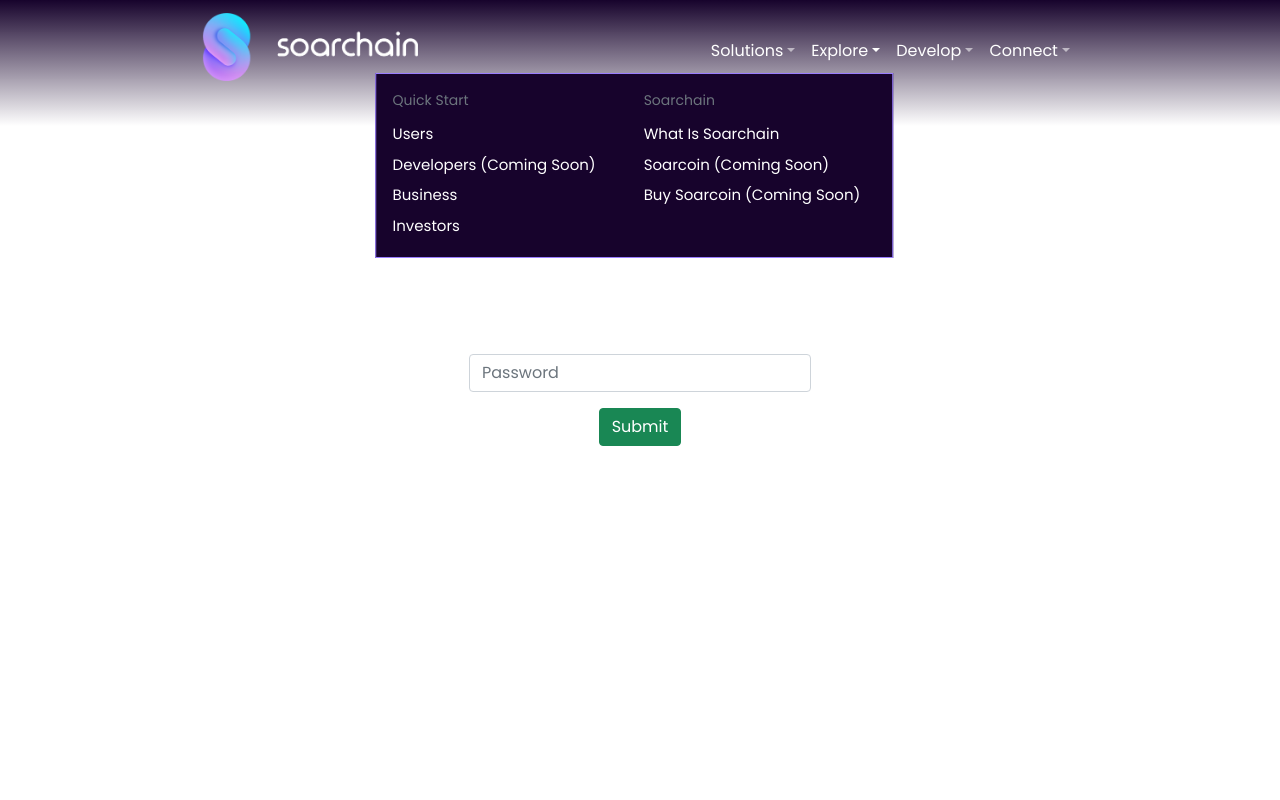
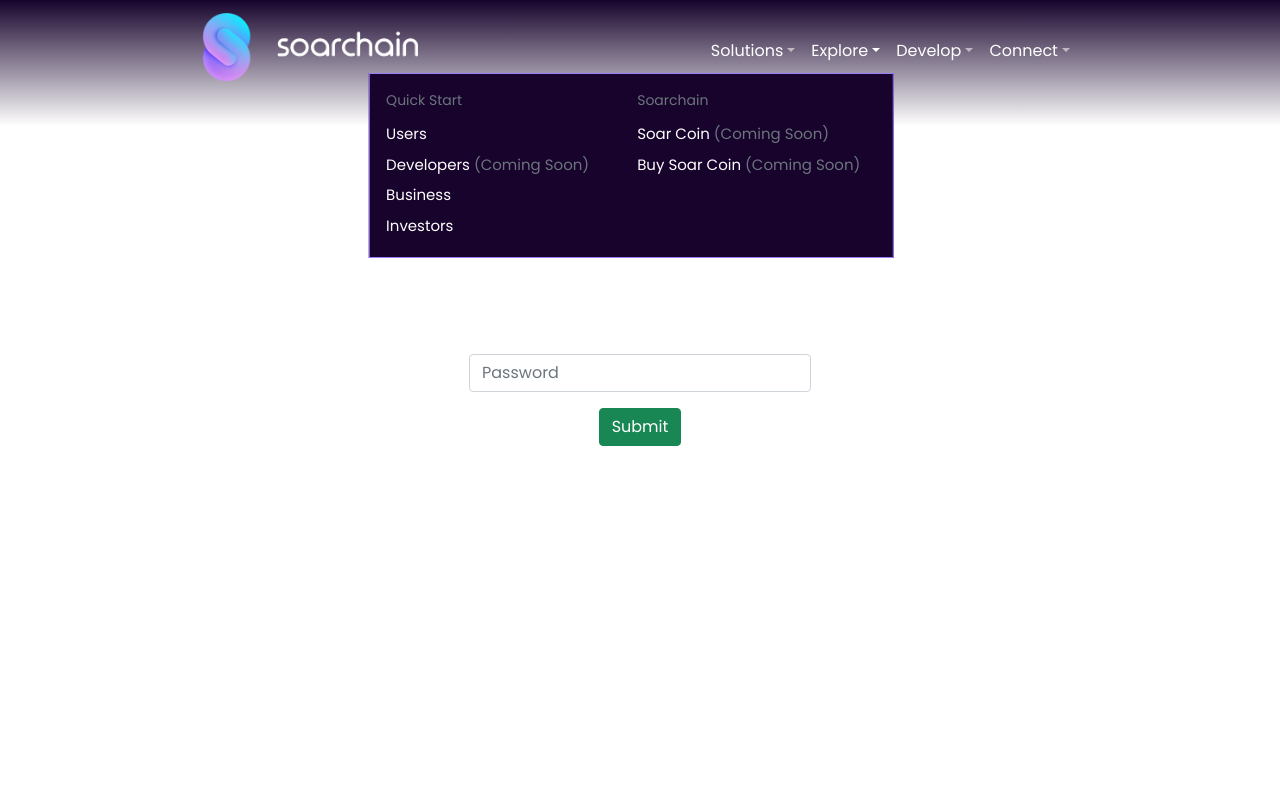
Before and after one commit to soar-robotics/soarchain-web, a Next.js app: page / in a window 1280 px wide. Both pictures are taken after a click on the button "Explore". Shown: the top 800 px of the page. Built offline with nearby package versions, Linux system fonts and the light colour scheme.

Commit message:
Enhance navbar

```diff
--- a/components/NavBar.js
+++ b/components/NavBar.js
@@ -35,7 +35,7 @@
                     application ecosystem
                   </NavDropdown.Item>
                   <NavDropdown.Item className='text-capitalize' href='/solutions/lightpaper'>
-                    lightpaper (coming soon)
+                    lightpaper <span className='text-secondary'>(coming soon)</span>
                   </NavDropdown.Item>
                 </div>
                 <div>
@@ -48,7 +48,7 @@
                     motus
                   </NavDropdown.Item>
                   <NavDropdown.Item className='text-capitalize' href='/solutions/roadmap'>
-                    roadmap (coming soon)
+                    roadmap <span className='text-secondary'>(coming soon)</span>
                   </NavDropdown.Item>
                 </div>
               </div>
@@ -62,7 +62,7 @@
                     users
                   </NavDropdown.Item>
                   <NavDropdown.Item className='text-capitalize' href='/explore/developers'>
-                    Developers (coming soon)
+                    Developers <span className='text-secondary'>(coming soon)</span>
                   </NavDropdown.Item>
                   <NavDropdown.Item className='text-capitalize' href='/explore/business'>
                     Business
@@ -74,14 +74,11 @@
                 <div>
                   <NavDropdown.Header>Soarchain</NavDropdown.Header>
 
-                  <NavDropdown.Item className='text-capitalize' href='/explore/what-is-soarchain'>
-                    what is soarchain
-                  </NavDropdown.Item>
                   <NavDropdown.Item className='text-capitalize' href='/explore/srx'>
-                    soarcoin (coming soon)
+                    soar coin <span className='text-secondary'>(coming soon)</span>
                   </NavDropdown.Item>
                   <NavDropdown.Item className='text-capitalize' href='/explore/buy-srx'>
-                    buy soarcoin (coming soon)
+                    buy soar coin <span className='text-secondary'>(coming soon)</span>
                   </NavDropdown.Item>
                 </div>
               </div>
```
